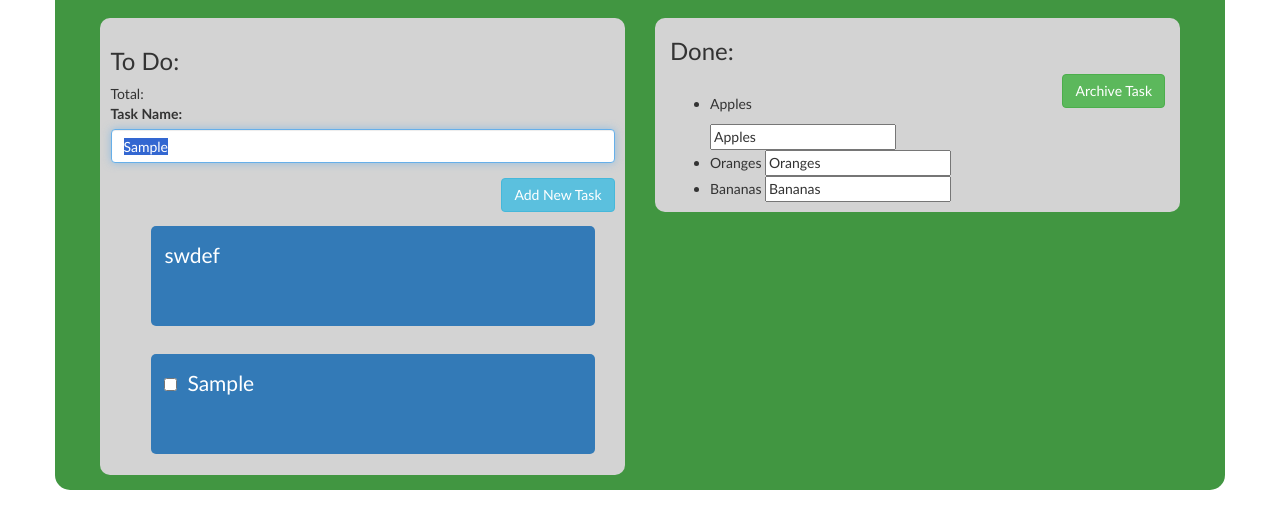
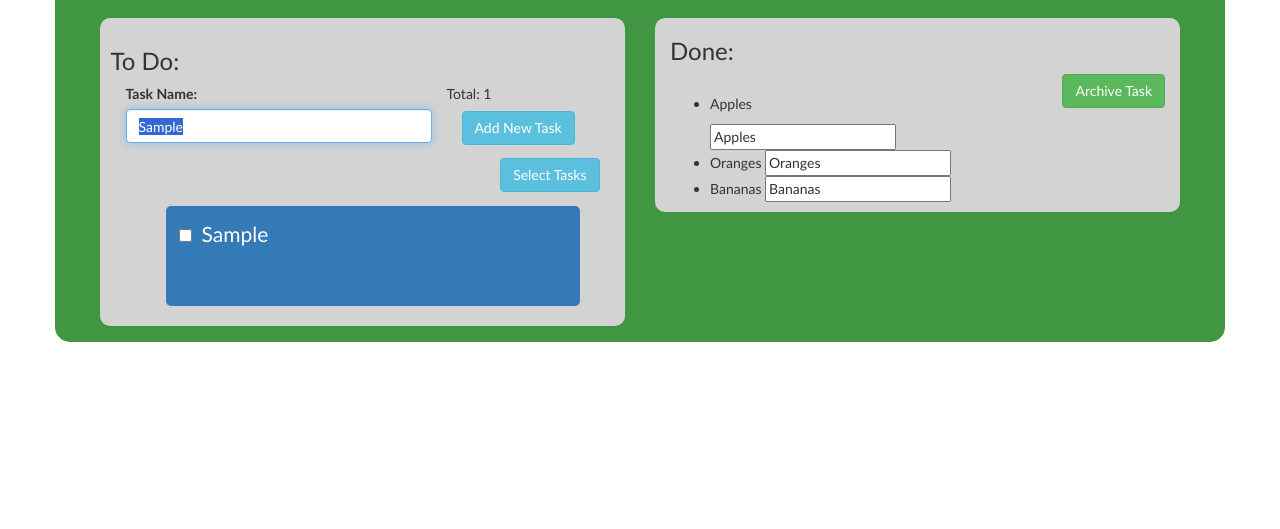
Before and after one commit to maent45/Flatlander-s_AngularJS_WebApp, a plain HTML site: page javascript_refresher/index.html in a window 1280 px wide. Both pictures are taken after typing "Sample" into the empty fields and a click on the button "Add New Task". Shown: the part 147-676 px from the top of the page. Drawn offline with nearby package versions, Linux system fonts and the light colour scheme.

Commit message:
added count to tasks
total of tasks can now be seen, now working on checking a task as done.

```diff
--- a/javascript_refresher/css/custom.css
+++ b/javascript_refresher/css/custom.css
@@ -14,7 +14,7 @@ body{
     font-size: 1.5em;
     padding: 3%;
     background-color: #337ab7;
-    margin-top: 6%;
+    margin-top: 3%;
     margin-left: 0px;
     height: 100px;
     border-radius: 5px;
--- a/javascript_refresher/index.html
+++ b/javascript_refresher/index.html
@@ -33,17 +33,30 @@
         <div class="col-lg-6">
             <div class="col-lg-12 leftPanel">
                 <h3>To Do:</h3>
-                <span>Total:</span>
+                <span>Total:&nbsp;<span id="totalTasks"></span></span>
+
+                    <div class="col-lg-8">
                         <!--- new task input field --->
                         <div class="form-group">
                             <label for="newTaskText">Task Name:</label>
                             <input class="form-control" id="newTaskText">
                         </div>
-                <button class="btn btn-info pull-right" id="btnAddTask">Add New Task</button>
+                    </div>
+                    <div class="col-lg-4">
+                        <button class="btn btn-info" id="btnAddTask" style="margin-top: 4.5%;">Add New Task</button>
+                    </div>
+
+                <div class="col-lg-12">
+                    <button class="btn btn-info pull-right" id="btnSelectTask">Select Tasks</button>
+                </div>
+
                 <br/>
+                <div class="col-lg-12">
                     <ul id="toDoList" class="newTaskContainer">
-                    <li>swdef</li>
+
                     </ul>
+                </div>
+
             </div>
         </div>
 
--- a/javascript_refresher/js/main.js
+++ b/javascript_refresher/js/main.js
@@ -3,37 +3,51 @@
  */
 
 
-//get btnAddTask reference
 var btnAddTask = document.getElementById("btnAddTask");
-//get toDoList reference
 var toDoList = document.getElementById("toDoList");
+var newTaskText = document.getElementById("newTaskText");
 
-//reference to Task Name input box
-var newTaskText = document.getElementById("newTaskText");
+var totalTaskIndicator = document.getElementById("totalTasks");
+var numOfTasks = 0;
+
 newTaskText.focus();
 
 //
 btnAddTask.onclick = function() {
     var newTaskName = newTaskText.value;
 
-    //if task prompt is cancelled or left blank don't create new li element
-    if(!newTaskName || newTaskName == ""){
+    if(newTaskName == ""){
         alert("You must name the task before adding it.");
         newTaskText.focus();
         return false;
     }
+    else{
+        addNewTask(document.getElementById("toDoList"), newTaskName);
+        totalTaskIndicator.innerHTML++;
+    }
+};
 
-    addNewTask(document.getElementById("toDoList"), newTaskName);
-};
+function updateItemStatus() {
+    var cbId = this.id.replace("cb_", "");
+    var taskText = document.getElementById("task_", cbId);
+
+    taskText.innerText = "sdf";
+}
 
 //function to add new task
 function addNewTask(list, newTaskName) {
+    numOfTasks++;
     //create new elements
     var newTask = document.createElement("li");
+
     var checkBox = document.createElement("input");
+    checkBox.type = "checkbox";
+    checkBox.id = "cb_" + numOfTasks;
+    checkBox.onclick = updateItemStatus;
+
     var span = document.createElement("span");
+    span.id = "task_" + numOfTasks;
 
-    checkBox.type = "checkbox";
     //give span default text
     span.innerText = newTaskName;
 
```
Lines whose indentation alone changed are shown as unchanged.
